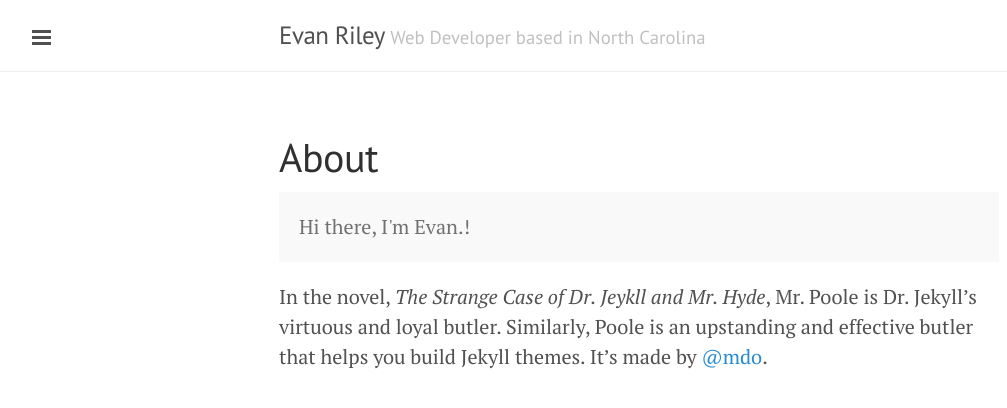
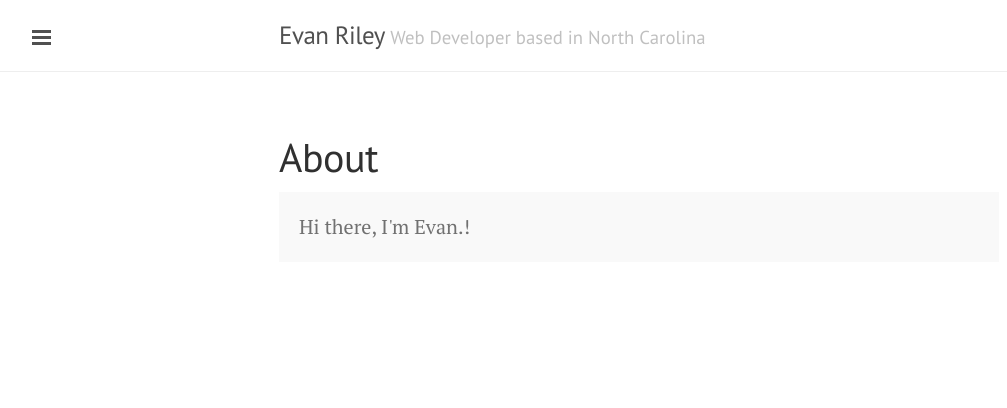
Before and after one commit to eriley/eriley.github.io, a Jekyll site: the page built from about.md, in a window 1280 px wide. Shown: the top 408 px of the page, without its empty margins (1-1008 px from the left). Built offline with Jekyll 4.4.1, drawn with Linux system fonts in a browser that asks for light colours; Markdown is read by kramdown in place of the engine named in the settings.

Commit message:
Edited Sidebar

```diff
--- a/_includes/sidebar.html
+++ b/_includes/sidebar.html
@@ -25,9 +25,6 @@
       {% endif %}
     {% endfor %}
 
-    <a class="sidebar-nav-item" href="{{ site.github.repo }}/archive/v{{ site.version }}.zip">Download</a>
-    <a class="sidebar-nav-item" href="{{ site.github.repo }}">GitHub project</a>
-    <span class="sidebar-nav-item">Currently v{{ site.version }}</span>
   </nav>
 
   <div class="sidebar-item">
--- a/about.md
+++ b/about.md
@@ -6,5 +6,3 @@
 <p class="message">
   Hi there, I'm Evan.!
 </p>
-
-In the novel, *The Strange Case of Dr. Jeykll and Mr. Hyde*, Mr. Poole is Dr. Jekyll's virtuous and loyal butler. Similarly, Poole is an upstanding and effective butler that helps you build Jekyll themes. It's made by [@mdo](https://twitter.com/mdo).
```
